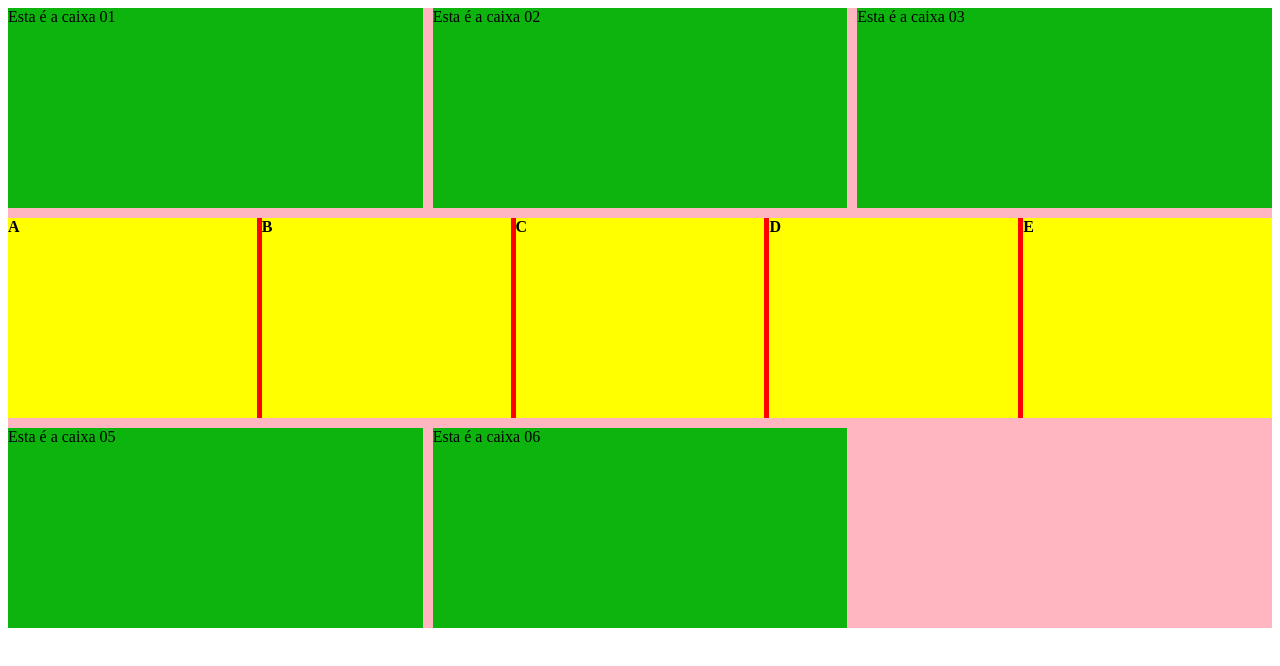
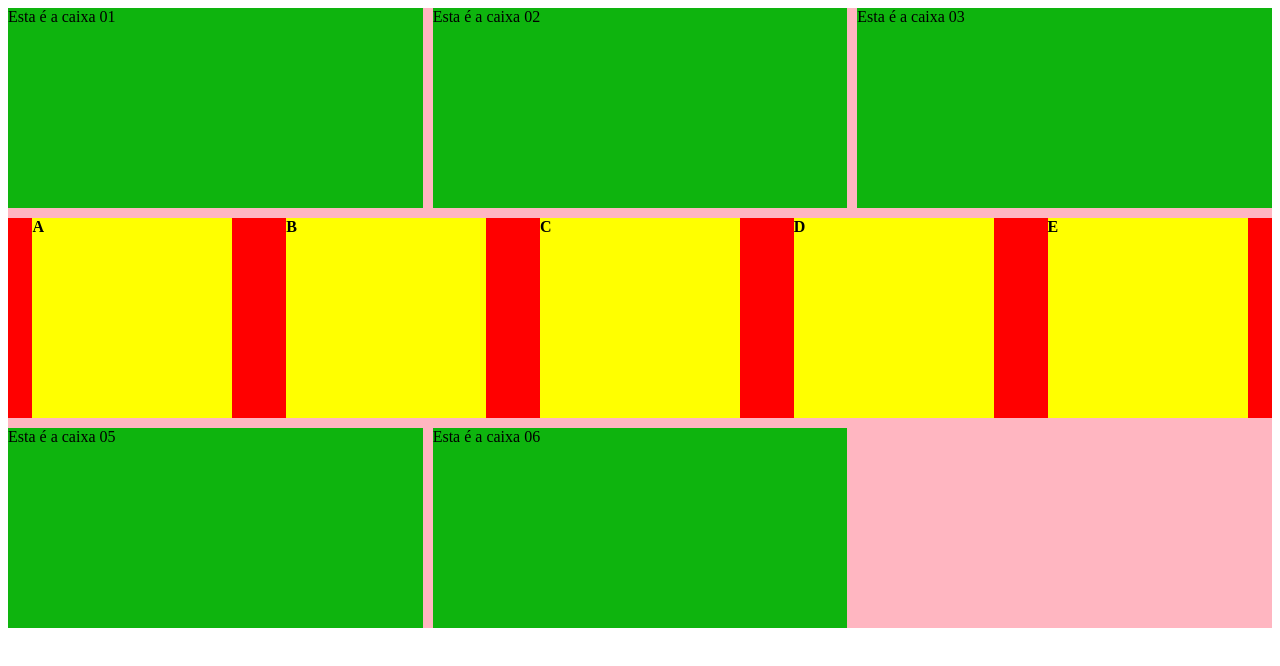
Before and after one commit to JailtonAragao/Curso_Full_Stack_Senac_Ba, a plain HTML site: page grid.html in a window 1280 px wide. Drawn offline with Linux system fonts and the light colour scheme.

Commit message:
Estudos sobre o Grid Template 2

```diff
--- a/css/grid.css
+++ b/css/grid.css
@@ -15,12 +15,16 @@
   background: red;
   color: black;
   font-weight: 800;
-  grid-column: 1/-1;
+  grid-column: 1/-1; /*Oculpa 1 para 1 dentro do div pai*/
   display: grid;
-  grid-template-columns: repeat(5, 1fr);
+  grid-template-columns: repeat(5, 200px);
   gap: 5px;
+  justify-content: space-around;/*Alinhamento na horizontal para os filhos Start/Center/End*/
 }
 
 #caixa4 div{
   background: yellow;
 }
+
+/*JUSTIFY-CONTENT = Alinha o conteudo na largura da div pai*/
+/*ALIGN-CONTENT = Alinha o conteudo na largura da div pai*/
```
